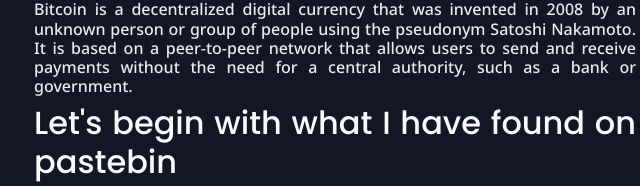
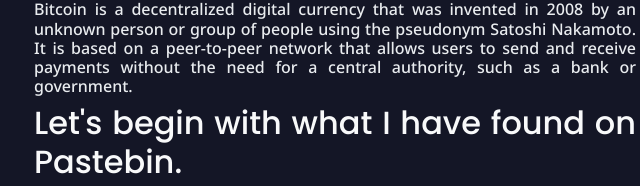
Before and after one commit to Munazirul/PersonalPortfolio, a plain HTML site: page blog/bitcoin_trap_uncovered.html in a window 1280 px wide. Shown: the part 476-662 px from the top of the page, 305-945 px from the left. Drawn offline with nearby package versions, Linux system fonts and the light colour scheme.

Commit message:
Added Blog

```diff
--- a/blog/bitcoin_trap_uncovered.html
+++ b/blog/bitcoin_trap_uncovered.html
@@ -81,7 +81,7 @@
                   <h6 id="post-content">Bitcoin is a decentralized digital currency that was invented in 2008 by an unknown person or group of people using the pseudonym Satoshi Nakamoto. It is based on a peer-to-peer network that allows users to send and receive payments without the need for a central authority, such as a bank or government.</h6>
 
 
-                  <h6 id="post-content-head">Let's begin with what I have found on pastebin</h6>
+                  <h6 id="post-content-head">Let's begin with what I have found on Pastebin.</h6>
 
                   <p id="post-content">On a normal day as a hacker, I was exploring some random public bins on Pastebin. I came across one public bin that had a message that resembled an email body. It contained an SSH login credential and an IP.</p>
 
```
